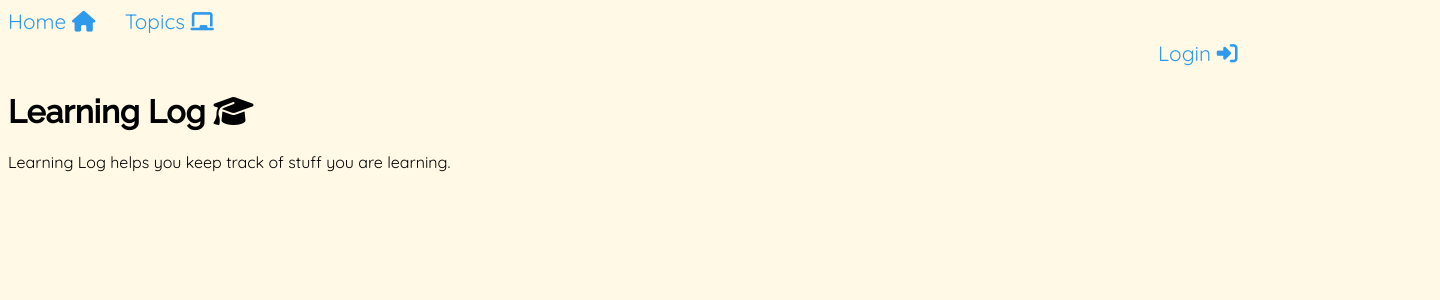
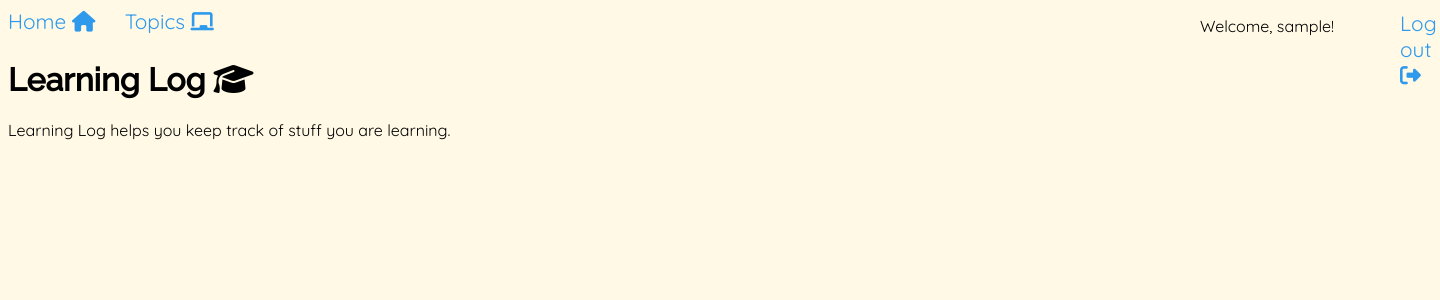
Before and after one commit to SuperDragon999/LogAwesome, a Django app: page / in a window 1440 px wide. Shown: the top 300 px of the page. Run offline with Django 4.2, Linux system fonts and the light colour scheme; the visitor is signed in with stand-in values (Sample User, id 1); some libraries are stand-ins or nearby versions.

Commit message:
Added register and login, installed dj-btsp4

```diff
--- a/learning_logs/templates/learning_logs/base.html
+++ b/learning_logs/templates/learning_logs/base.html
@@ -113,19 +113,36 @@
             transform: scaleX(1);
          }
          #login{
-            margin-left:1150px;
             text-align:right;
+         }
+         #register{
+            margin-left:1000px;
+            text-align:right;
+         }
+         #logout{
+            position:absolute;
+            top:10px;
+            left:1400px;
+         }
+         #logged-out{
+            font-size:1.2em;
+         }
+         #welcome-message{
+            position: absolute;
+            top:0px;
+            left:1200px;
          }
     </style><!--General-->
     <div>
         <div class = 'nav-content'>
-            <a href="{%url 'learning_logs:home'%}">Home <i class="fa-solid fa-house"></i></a>
-            <a href="{%url 'learning_logs:topics'%}">Topics <i class="fa-solid fa-chalkboard"></i></a>
-            {% if user.is_authenicated %}
-            <p>Hello, {{user.username}}!</p>
-            <a href = "{% url 'users:logout' %}">Log out</a>
+            <a href="{% url 'learning_logs:home' %}">Home <i class="fa-solid fa-house"></i></a>
+            <a href="{% url 'learning_logs:topics' %}">Topics <i class="fa-solid fa-chalkboard"></i></a>
+            {% if user.is_authenticated %}
+                <p id = 'welcome-message'>Welcome, {{ user.username }}!</p>
+                <a id = 'logout' href="{% url 'users:logout' %}">Log out <i class="fa-solid fa-right-from-bracket"></i></a>
             {% else %}
-            <a href = "{% url 'users:login' %}" id = "login">Login <i class="fa-solid fa-right-to-bracket"></i></a>
+            <a href="{% url 'users:register' %}" id = 'register'>Register <i class="fa-solid fa-user-plus"></i></a>
+            <a href="{% url 'users:login' %}" id = 'login'>Login <i class="fa-solid fa-right-to-bracket"></i></a>
             {% endif %}
         </div>
     </div><!--Navbar-->
--- /dev/null
+++ b/learning_logs/templates/registration/logged_out.html
@@ -0,0 +1 @@
+{% extends '%}
--- /dev/null
+++ b/learning_logs/templates/registration/re_login.html
@@ -0,0 +1,5 @@
+{% extends 'login.html' %}
+
+{% block content %}
+<p>Sorry! To access this page, you need to login or register.</p>
+{% endblock content %}
--- /dev/null
+++ b/learning_logs/templates/registration/register.html
@@ -0,0 +1 @@
+{% extends 'learning_logs/' %}
```
